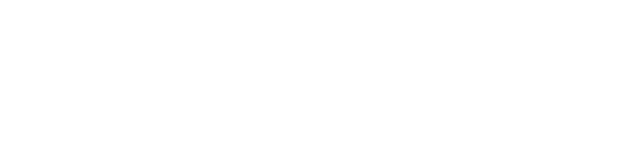
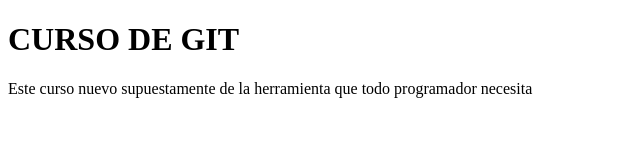
Before and after one commit to maurof2712/Curso-GIT, a plain HTML site: page index.html in a window 1280 px wide. Shown: the whole page, without its empty margins (0-640 px from the left). Drawn offline with Linux system fonts and the light colour scheme.

Commit message:
Poniendole un titulo a esta Web

```diff
--- a/index.html
+++ b/index.html
@@ -6,6 +6,7 @@
     <title>Document</title>
 </head>
 <body>
-
+    <h1>CURSO DE GIT</h1>
+    <P>Este curso nuevo supuestamente de la herramienta que todo programador necesita</P>
 </body>
 </html>
```
